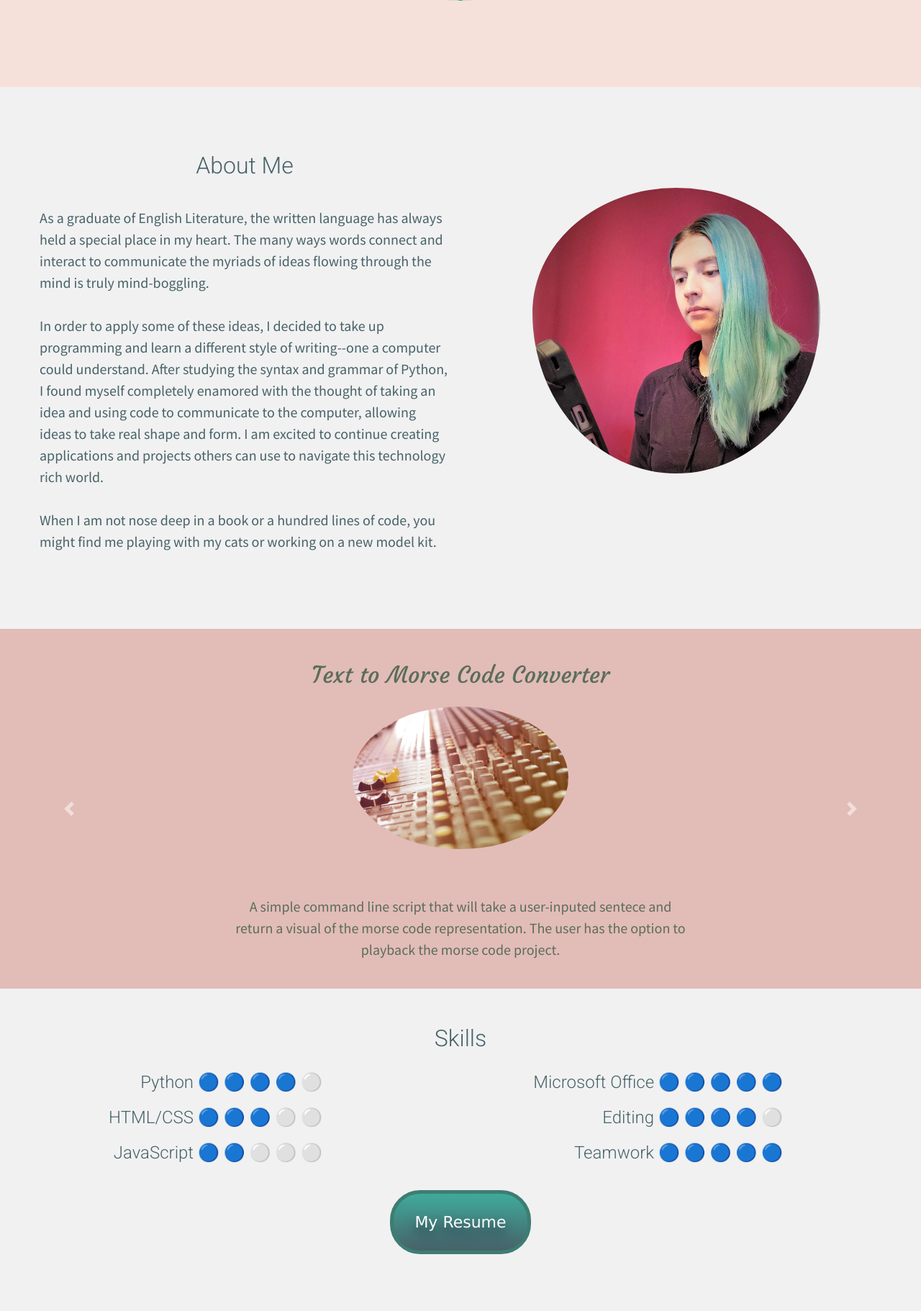
After one commit to cait-tal/Professional_Website, a Flask app: page /welcome in a window 1280 px wide. The commit adds this page. Shown: the part 698-2520 px from the top of the page at 72% size. Run offline with Flask 2, Linux system fonts and the light colour scheme; data comes from the database, SQL or seed files in the repository; both versions use the stored data as it was after the commit; some libraries are stand-ins or nearby versions.

Commit message:
Add images, contact form, projects page, and revise footer section.

```diff
--- a/main.py
+++ b/main.py
@@ -3,12 +3,15 @@ from flask_bootstrap import Bootstrap
 from flask_sqlalchemy import SQLAlchemy
 from flask_wtf import FlaskForm
 from wtforms import StringField, SubmitField
-from wtforms.validators import DataRequired
+from wtforms.validators import DataRequired, Email
+from wtforms.fields.html5 import EmailField
 from flask_ckeditor import CKEditor, CKEditorField
+import smtplib, ssl
 from datetime import datetime
+import os
 
 app = Flask(__name__)
-app.config['SECRET_KEY'] = '8BYkEfBA6O6donzWlSihBXox7C0sKR6b'
+app.config['SECRET_KEY'] = os.getenv("SECRET_KEY")
 Bootstrap(app)
 ckeditor = CKEditor(app)
 
@@ -33,12 +36,21 @@ class ProjectForm(FlaskForm):
     title = StringField("Project Title", validators=[DataRequired()])
     img_path = StringField("Image Path", validators=[DataRequired()])
     github_url = StringField("GitHub URL", validators=[DataRequired()])
-    body = CKEditorField("Project Description")
+    body = CKEditorField("Project Description", validators=[DataRequired()])
     submit = SubmitField("Submit Project")
+
+#Contact Form
+class ContactForm(FlaskForm):
+    name = StringField("Name", validators=[DataRequired("Please enter your name.")])
+    email = EmailField("Email", validators=[DataRequired("Please enter your email."), Email("Please enter a valid email.")])
+    body=CKEditorField("Message", validators=[DataRequired("I would love to hear from you!")])
+    submit = SubmitField("Send Message")
 
 # Changes footer year to match current year
 CURRENT_YEAR = datetime.now().year
 
+# Email info for contact page
+EMAIL_PARAMS = {"from_address": os.getenv("YAHOO_EMAIL"), "app_password": os.getenv("APP_PASSWORD"),"to_address": os.getenv("GMAIL_EMAIL")}
 # Database structure
 
 @app.route("/")
@@ -55,26 +67,44 @@ def project_page():
     projects = db.session.query(Project).all()
     return render_template("projects.html",year=CURRENT_YEAR, projects=projects)
 
+@app.route("/contact-me", methods=["POST", "GET"])
+def contact_page():
+    form = ContactForm()
+    if form.validate_on_submit():
+        name = request.form.get("name")
+        email = request.form.get("email")
+        message = request.form.get("message")
+        with smtplib.SMTP("smtp.mail.yahoo.com", port=587) as connection:
+            connection.starttls()
+            connection.login(user=EMAIL_PARAMS["from_address"], password=EMAIL_PARAMS["app_password"])
+            connection.sendmail(
+                from_addr=EMAIL_PARAMS["from_address"],
+                to_addrs=EMAIL_PARAMS["to_address"],
+                msg=f"Subject:Contact Form\n\n{name}\n{email}\n{message}")
+        return redirect(url_for("home_page"))
+
+    return render_template("contact.html", year=CURRENT_YEAR, form=form)
+
 @app.errorhandler(404)
 def page_not_found(e):
     return render_template('404.html', year=CURRENT_YEAR), 404
 
-@app.route("/new_project", methods=["POST", "GET"])
-def add_project():
-    if request.method == "POST":
-        new_project = Project(
-            title=request.form.get("title"),
-            github_url = request.form.get("github_url"),
-            body=request.form.get("body"),
-            img_path=request.form.get("img_path"),
-        )
-        db.session.add(new_project)
-        db.session.commit()
-        return redirect(url_for('add_project'))
-    else:
-        form = ProjectForm()
-        return render_template("new_project.html", form=form, is_edit=False)
-
+# @app.route("/new_project", methods=["POST", "GET"])
+# def add_project():
+#     if request.method == "POST":
+#         new_project = Project(
+#             title=request.form.get("title"),
+#             github_url = request.form.get("github_url"),
+#             body=request.form.get("body"),
+#             img_path=request.form.get("img_path"),
+#         )
+#         db.session.add(new_project)
+#         db.session.commit()
+#         return redirect(url_for('add_project'))
+#     else:
+#         form = ProjectForm()
+#         return render_template("new_project.html", form=form, is_edit=False)
+#
 
 if __name__ == "__main__":
-    app.run(debug=True)
+    app.run(debug=False)
--- a/static/css/styles.css
+++ b/static/css/styles.css
@@ -54,7 +54,7 @@ h1, h2, h3, h4 {
 
 /* About Section */
 .about {
-    margin: 40px 40px;
+    padding: 40px 40px;
 }
 .self-img {
     max-width: 400px;
@@ -90,6 +90,35 @@ h1, h2, h3, h4 {
 .skill-column {
     padding-right: 15%;
 }
+.skill-column h4 {
+    margin-top: 20px;
+}
+.resume-button {
+	background:linear-gradient(to bottom, #40a798 5%, #476269 100%);
+	background-color:#40a798;
+	border-radius:42px;
+	border:5px solid #3d7d73;
+	display:inline-block;
+	cursor:pointer;
+	color:#ffffff;
+	font-family:Verdana;
+	font-size:22px;
+	padding:23px 29px;
+	text-decoration:none;
+	text-shadow:-1px 10px 16px #2b3347;
+}
+.resume-button:hover {
+	background:linear-gradient(to bottom, #476269 5%, #40a798 100%);
+	background-color:#476269;
+	text-decoration:none;
+}
+.resume-button:active {
+	position:relative;
+	top:1px;
+}
+.button-container {
+    padding: 30px;
+}
 
 /* Footer Section */
 .footer-icon {
@@ -97,11 +126,48 @@ h1, h2, h3, h4 {
 	width: 20px;
 	height: 20px;
 }
+#footer p {
+    margin-bottom: 0;
+    padding: 1.25rem;
+}
+.contact-button {
+	background-color:#40a798;
+	border-radius:16px;
+	display:inline-block;
+	cursor:pointer;
+	color:#ffffff;
+	font-family:Verdana;
+	font-size:14px;
+	padding:9px 19px;
+	text-decoration:none;
+	text-shadow:-1px 10px 16px #2b3347;
+}
+.contact-button:hover {
+	background-color:#476269;
+	text-decoration:none;
+}
+.contact-button:active {
+	position:relative;
+	top:1px;
+}
 /* Media Queries */
-@media (max-width: 900px) {
-    .skill-column {
-    padding-right: 25%;
+@media (max-width: 990px) {
+    .skill-column h4 {
+    text-align: center;
     }
     .project-text p{
     font-size: 1rem;}
 }
+/* Project Page */
+.project-body {
+    margin-right: 0px;
+    padding-right: 15px;
+}
+.project-text {
+    padding-left: 20px;
+    padding-right: 20px;
+}
+/* Contact Page */
+.contact-form {
+    padding: 30px;
+}
--- /dev/null
+++ b/templates/index.html
@@ -0,0 +1,78 @@
+{% extends "main_base.html" %}
+{% block title %}
+<title>Welcome| CT</title>
+{% endblock %}
+
+{% block top_title %}
+    <div class="text-center title">
+        <img src="{{url_for('static', filename='images/logo_img.png')}}" alt="logo-img" class="image title-img">
+    </div>
+{% endblock %}
+{% block content %}
+<section class="off-white" id="about-me">
+    <div class="container-fluid">
+    <div class="row about">
+        <div class="col-lg-6">
+            <h2 class="text-center">About Me</h2><br>
+            <p class="mr-auto">As a graduate of English Literature, the written language has always held a special place in my heart. The many ways words connect and interact to communicate the myriads of ideas flowing through the mind is truly mind-boggling.<br><br>
+                In order to apply some of these ideas, I decided to take up programming and learn a different style of writing--one a computer could understand. After studying the syntax and grammar of Python, I found myself completely enamored with the thought of taking an idea and using code to communicate to the computer, allowing ideas to take real shape and form. I am excited to continue creating applications and projects others can use to navigate this technology rich world.<br><br>
+                When I am not nose deep in a book or a hundred lines of code, you might find me playing with my cats or working on a new model kit.</p>
+        </div>
+        <div class="col-lg-6 text-center">
+            <img src="{{url_for('static', filename='images/self.jpg')}}" alt="self-img" class="image self-img" width="400" height="400">
+        </div>
+    </div>
+    </div>
+</section>
+<section class="soft-pink" id="projects">
+<div id="projects-carousel" class="carousel slide" data-interval="false" data-ride="carousel">
+  <div class="carousel-inner">
+      {% for project in projects %}
+      {% if project.id == 1 %}
+    <div class="carousel-item active">
+      {% else %}
+    <div class="carousel-item">
+      {% endif %}
+      <h3 class="project-heading">{{project.title}}</h3>
+        <a href="{{project.github_url}}" target="_blank" rel="noopener noreferrer"><img class="d-block w-100 image" src="{{url_for('static', filename=project.img_path)}}" alt="{{project.title}}-img"></a>
+        <span class="project-text">{{project.body|safe}}</span>
+    </div>
+      {% endfor %}
+    <div class="carousel-item">
+        <h3 class="project-heading">All projects</h3>
+        <a href="{{url_for('project_page')}}"><img class="d-block w-100 image" src="{{url_for('static', filename='images/more_projects.jpg')}}" alt="more-projects-img"></a>
+        <span class="project-text"><p>Click image to see a list of all current projects.</p></span>
+    </div>
+  </div>
+  <a class="carousel-control-prev" href="#projects-carousel" role="button" data-slide="prev">
+    <span class="carousel-control-prev-icon" aria-hidden="true"></span>
+    <span class="sr-only">Previous</span>
+  </a>
+  <a class="carousel-control-next" href="#projects-carousel" role="button" data-slide="next">
+    <span class="carousel-control-next-icon" aria-hidden="true"></span>
+    <span class="sr-only">Next</span>
+  </a>
+</div>
+</div>
+</section>
+<section id="skills" class="off-white">
+    <div class="container-fluid">
+        <h2 class="text-center">Skills</h2>
+        <div class="row justify-content-center">
+            <div class="col-lg-6 skill-column text-right">
+                <h4>Python 🔵 🔵 🔵 🔵 ⚪</h4>
+                <h4>HTML/CSS 🔵 🔵 🔵 ⚪ ⚪</h4>
+                <h4>JavaScript 🔵 🔵 ⚪ ⚪ ⚪</h4>
+            </div>
+            <div class="col-lg-6 skill-column text-right">
+                <h4>Microsoft Office 🔵 🔵 🔵 🔵 🔵</h4>
+                <h4>Editing 🔵 🔵 🔵 🔵 ⚪</h4>
+                <h4>Teamwork 🔵 🔵 🔵 🔵 🔵</h4>
+            </div>
+        </div>
+        <div class="text-center button-container">
+        <a href="{{url_for('static', filename='images/Resume 2021_Styled.pdf')}}" target="_blank" rel="noopener noreferrer" class="resume-button">My Resume</a>
+    </div>
+    </div>
+</section>
+{% endblock %}
--- a/templates/main_base.html
+++ b/templates/main_base.html
@@ -18,26 +18,26 @@
 
   </head>
   <body>
-  <section class="soft-color">
+  <section class="soft-color title">
       <div class="container-fluid">
     <nav class="navbar navbar-expand-md navbar-light">
-  <a class="navbar-brand" href="{{url_for('home_page')}}"><img src="{{url_for('static', filename='images/logo_img.png')}}" alt="logo-img" class="navbar-img"></a>
+  <a class="navbar-brand" href="{{url_for('home_page')}}#title"><img src="{{url_for('static', filename='images/logo_img.png')}}" alt="logo-img" class="navbar-img"></a>
   <button class="navbar-toggler" type="button" data-toggle="collapse" data-target="#navbarNav" aria-controls="navbarNav" aria-expanded="false" aria-label="Toggle navigation">
     <span class="navbar-toggler-icon"></span>
   </button>
   <div class="collapse navbar-collapse ml-auto" id="navbarNav">
     <ul class="navbar-nav ml-auto">
       <li class="nav-item">
-        <a class="nav-link" href="#">About<span class="sr-only">(current)</span></a>
+        <a class="nav-link" href="{{url_for('home_page')}}#about-me">About<span class="sr-only">(current)</span></a>
       </li>
       <li class="nav-item">
-        <a class="nav-link" href="#">Projects</a>
+        <a class="nav-link" href="{{url_for('project_page')}}">Projects</a>
       </li>
       <li class="nav-item">
-        <a class="nav-link" href="#">Skills</a>
+        <a class="nav-link" href="{{url_for('home_page')}}#skills">Skills</a>
       </li>
       <li class="nav-item">
-        <a class="nav-link" href="#">Contact Me</a>
+        <a class="nav-link" href="{{url_for('contact_page')}}">Contact Me</a>
       </li>
     </ul>
   </div>
@@ -51,22 +51,25 @@
 {% endblock %}
   <footer id="footer" class="soft-color">
    <div class="container text-center">
-       <a href="#">
+       <a href="https://www.linkedin.com/in/caitlin-talerico" target="_blank" rel="noopener noreferrer">
     <svg class="footer-icon" xmlns="http://www.w3.org/2000/svg" width="16" height="16" fill="currentColor" viewBox="0 0 16 16">
   <path d="M0 1.146C0 .513.526 0 1.175 0h13.65C15.474 0 16 .513 16 1.146v13.708c0 .633-.526 1.146-1.175 1.146H1.175C.526 16 0 15.487 0 14.854V1.146zm4.943 12.248V6.169H2.542v7.225h2.401zm-1.2-8.212c.837 0 1.358-.554 1.358-1.248-.015-.709-.52-1.248-1.342-1.248-.822 0-1.359.54-1.359 1.248 0 .694.521 1.248 1.327 1.248h.016zm4.908 8.212V9.359c0-.216.016-.432.08-.586.173-.431.568-.878 1.232-.878.869 0 1.216.662 1.216 1.634v3.865h2.401V9.25c0-2.22-1.184-3.252-2.764-3.252-1.274 0-1.845.7-2.165 1.193v.025h-.016a5.54 5.54 0 0 1 .016-.025V6.169h-2.4c.03.678 0 7.225 0 7.225h2.4z"/>
 </svg>
        </a>
-       <a href="#">
+       <a href="https://github.com/kittygrl08" target="_blank" rel="noopener noreferrer">
     <svg class="footer-icon" xmlns="http://www.w3.org/2000/svg" width="16" height="16" fill="currentColor" viewBox="0 0 16 16">
   <path d="M8 0C3.58 0 0 3.58 0 8c0 3.54 2.29 6.53 5.47 7.59.4.07.55-.17.55-.38 0-.19-.01-.82-.01-1.49-2.01.37-2.53-.49-2.69-.94-.09-.23-.48-.94-.82-1.13-.28-.15-.68-.52-.01-.53.63-.01 1.08.58 1.23.82.72 1.21 1.87.87 2.33.66.07-.52.28-.87.51-1.07-1.78-.2-3.64-.89-3.64-3.95 0-.87.31-1.59.82-2.15-.08-.2-.36-1.02.08-2.12 0 0 .67-.21 2.2.82.64-.18 1.32-.27 2-.27.68 0 1.36.09 2 .27 1.53-1.04 2.2-.82 2.2-.82.44 1.1.16 1.92.08 2.12.51.56.82 1.27.82 2.15 0 3.07-1.87 3.75-3.65 3.95.29.25.54.73.54 1.48 0 1.07-.01 1.93-.01 2.2 0 .21.15.46.55.38A8.012 8.012 0 0 0 16 8c0-4.42-3.58-8-8-8z"/>
 </svg>
        </a>
-       <a href="#">
+       <a href="mailto:python.caitlin@gmail.com">
     <svg class="footer-icon" fill="currentColor" height="16" viewbox="0 0 16 16" width="16" xmlns="http://www.w3.org/2000/svg">
      <path d="M.05 3.555A2 2 0 0 1 2 2h12a2 2 0 0 1 1.95 1.555L8 8.414.05 3.555zM0 4.697v7.104l5.803-3.558L0 4.697zM6.761 8.83l-6.57 4.027A2 2 0 0 0 2 14h12a2 2 0 0 0 1.808-1.144l-6.57-4.027L8 9.586l-1.239-.757zm3.436-.586L16 11.801V4.697l-5.803 3.546z">
      </path>
     </svg>
        </a>
+     <div class="text-center container">
+          <a href="{{url_for('contact_page')}}" class="contact-button">Contact Me</a>
+      </div>
     <p>
      © {{year}} Caitlin Talerico
     </p>
```
Also changed, not shown: templates/contact.html (added, +21 -0 lines), templates/new_project.html (added, +15 -0 lines), templates/projects.html (added, +32 -0 lines), projects.db (added), static/images/audiobook_img.jpg (added), static/images/logo_img.png (added), static/images/more_projects.jpg (added), static/images/morse_code_img.jpg (added), static/images/phone_img.jpg (added), static/images/self.jpg (added), static/images/watermark_img.jpg (added), 1 other file.
